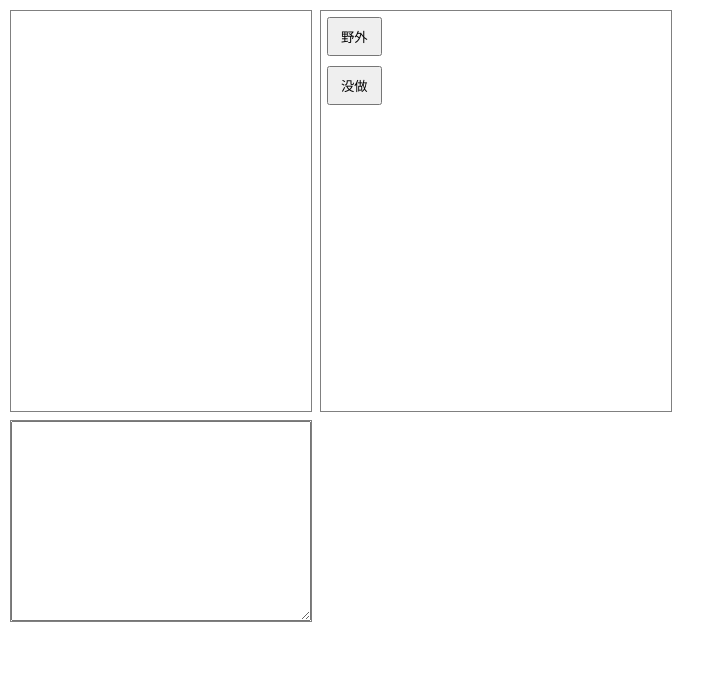
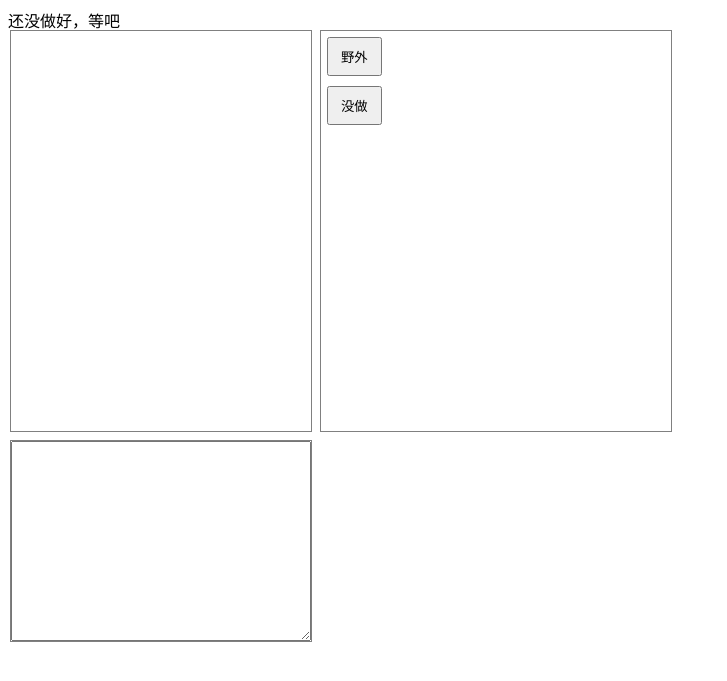
Before and after one commit to Jeoooe/tool, a PHP site: page /Games/BasicRPG/index.html in a window 1280 px wide. Shown: the top 681 px of the page, without its empty margins (0-727 px from the left). Run offline with PHP 8.4, Linux system fonts and the light colour scheme.

Commit message:
网站更新，游戏更新提示

```diff
--- a/Games/BasicRPG/Style.css
+++ b/Games/BasicRPG/Style.css
@@ -20,20 +20,20 @@ button#outwildarea {
 
 div#attributespad {
 	left: 10px;
-	top: 10px;
+	top: 30px;
 	width:300px;
 	height:400px;
 }
 
 div#message {
 	left:10px;
-	top:420px;
+	top:440px;
 	width:300px;
 	height:200px;
 }
 
 div#worldsel {
-	top: 10px;
+	top: 30px;
 	left: 320px;
 	width: 350px;
 	height: 400px;
--- a/Games/BasicRPG/index.html
+++ b/Games/BasicRPG/index.html
@@ -6,6 +6,7 @@
 <script src="api.js"></script>
 </head>
 <body>
+	<p>还没做好，等吧</p>
 	<div id="gamepad">
 		<!-- 属性表-->
 		<div class="wnd" id="attributespad">
--- a/index.html
+++ b/index.html
@@ -7,6 +7,7 @@
     <a href="/tool/Books/BookReader.html">看小说吧</a> <br>
     <a href="/tool/Games/Snake.html">贪吃蛇吧</a> <br>
     <a href="/tool/Games/saolei.html">扫雷吧</a> <br>
+    <a href="/tool/Games/BasicRPG/index.html">寄吧</a> <br>
     <a href="https://g8hh.com/">锅巴汉化</a><br>
 </div>
 </body>
```
